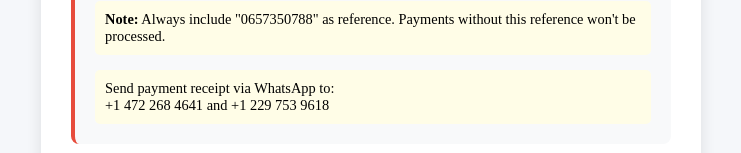
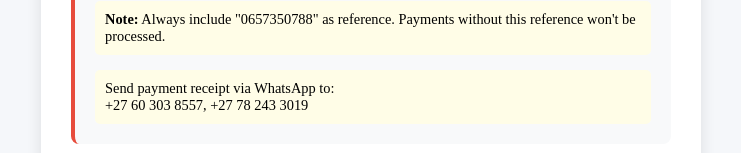
Before and after one commit to omas1st/olympicuk49, a React (Create React App) app: page /verify-pin in a window 1280 px wide. Shown: the part 647-800 px from the top of the page, without its empty margins (269-1010 px from the left). Built offline with nearby package versions, Linux system fonts and the light colour scheme; no server answers; sample sign-in values are in the browser's storage.

Commit message:
Update VerifyPin.js

```diff
--- a/src/pages/VerifyPin.js
+++ b/src/pages/VerifyPin.js
@@ -51,7 +51,7 @@ export default function VerifyPin() {
           </p>
           <p className="note">
             Send payment receipt via WhatsApp to:<br/>
-            +1 472 268 4641 and +1 229 753 9618
+             +27 60 303 8557, +27 78 243 3019
           </p>
         </div>
 
```
